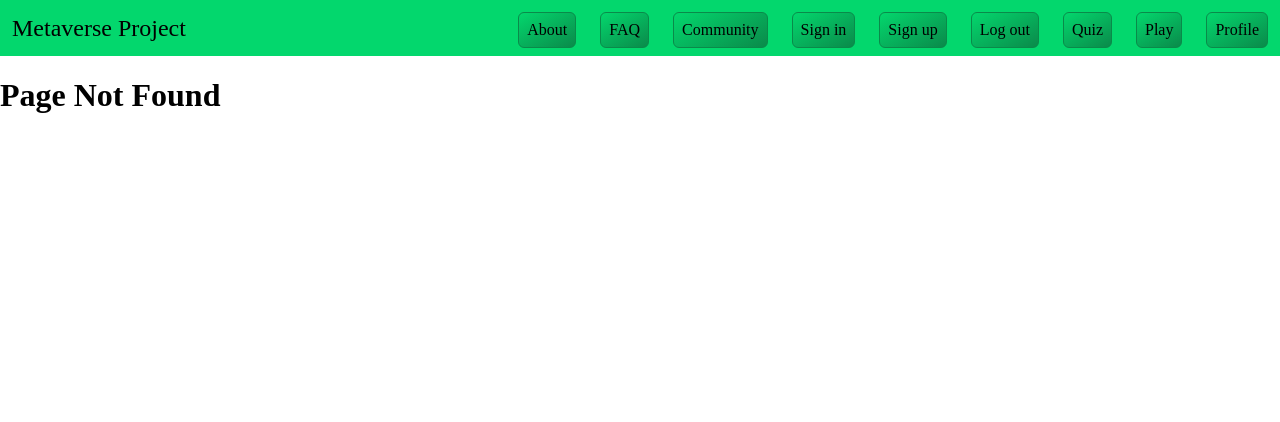
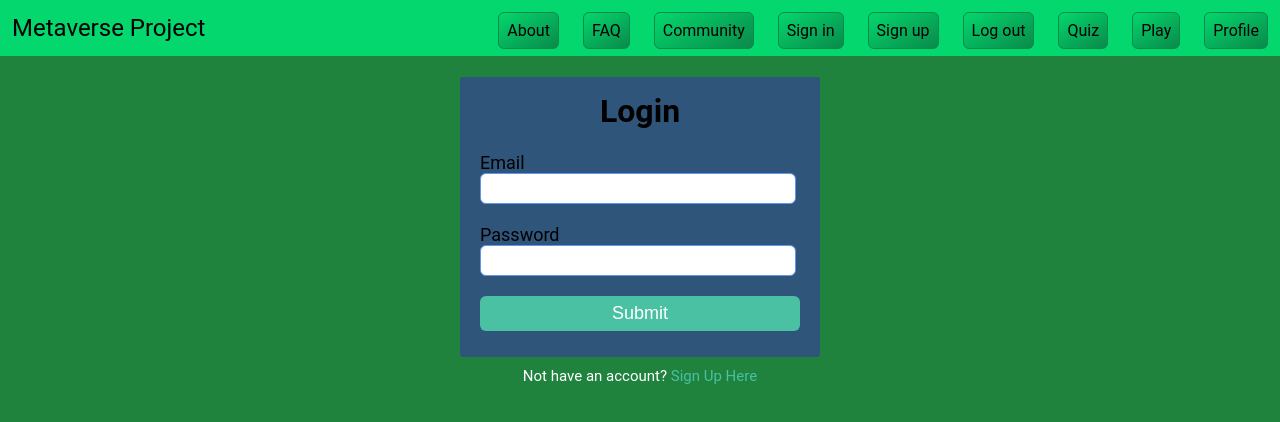
Before and after one commit to berryverry/smsw-hackathon, a React (Vite) app in the folder client/: page /signin in a window 1280 px wide. Before the commit this address had no page. Shown: the top 422 px of the page. Built offline with nearby package versions, Linux system fonts and the light colour scheme.

Commit message:
added sign in and sign up page

```diff
--- a/client/src/App.jsx
+++ b/client/src/App.jsx
@@ -1,6 +1,8 @@
 import './styles/global.scss';
 import Navbar from './components/Navbar';
 import { BrowserRouter as Router, Routes, Route } from 'react-router-dom';
+import LoginPage from './pages/Login';
+import Register from './pages/Register';
 const App = () => {
   return (
     <>
@@ -9,6 +11,8 @@ const App = () => {
         <main>
           <Routes>
             <Route path="/" element={<h1>Index</h1>} />
+            <Route path="/signin" element={<LoginPage />} />
+            <Route path="/signup" element={<Register />} />
             <Route path="*" element={<h1>Page Not Found</h1>} />
           </Routes>
         </main>
--- /dev/null
+++ b/client/src/pages/Login.jsx
@@ -0,0 +1,21 @@
+const LoginPage = () => {
+  return (
+    <>
+      <div className="login-box">
+        <h1>Login</h1>
+        <form>
+          <label>Email</label>
+          <input type="email" placeholder="" />
+          <label>Password</label>
+          <input type="password" placeholder="" />
+          <input type="button" value="Submit" />
+        </form>
+      </div>
+      <p className="para-2">
+        Not have an account? <a href="#">Sign Up Here</a>
+      </p>
+    </>
+  );
+};
+
+export default LoginPage;
--- /dev/null
+++ b/client/src/pages/Register.jsx
@@ -0,0 +1,34 @@
+import '../styles/form.scss';
+
+const Register = () => {
+  return (
+    <>
+      <div className="signup-box">
+        <h1>Sign Up</h1>
+        <h4>It's free</h4>
+        <form>
+          <label>First Name</label>
+          <input type="text" placeholder="" />
+          <label>Last Name</label>
+          <input type="text" placeholder="" />
+          <label>Email</label>
+          <input type="email" placeholder="" />
+          <label>Password</label>
+          <input type="password" placeholder="" />
+          <label>Confirm Password</label>
+          <input type="password" placeholder="" />
+          <input type="button" value="Submit" />
+        </form>
+        <p>
+          By clicking the Sign Up button,you agree to our <br />
+          <a href="#">Instructions</a>
+        </p>
+      </div>
+      <p className="para-2">
+        Already have an account? <a href="#">Login here</a>
+      </p>
+    </>
+  );
+};
+
+export default Register;
--- /dev/null
+++ b/client/src/styles/form.scss
@@ -0,0 +1,76 @@
+body {
+  background-color: #1f833e;
+  font-family: 'Roboto', sans-serif;
+}
+
+.signup-box {
+  width: 360px;
+  height: 620px;
+  margin: auto;
+  background-color: white;
+  border-radius: 3px;
+}
+
+.login-box {
+  width: 360px;
+  height: 280px;
+  margin: auto;
+  border-radius: 3px;
+  background-color: rgba(70, 25, 204, 0.433);
+}
+
+h1 {
+  text-align: center;
+  padding-top: 15px;
+}
+
+h4 {
+  text-align: center;
+}
+
+form {
+  width: 300px;
+  margin-left: 20px;
+}
+
+form label {
+  display: flex;
+  margin-top: 20px;
+  font-size: 18px;
+}
+
+form input {
+  width: 100%;
+  padding: 7px;
+  border: none;
+  border: 1px solid cornflowerblue;
+  border-radius: 6px;
+  outline: none;
+}
+
+input[type='button'] {
+  width: 320px;
+  height: 35px;
+  margin-top: 20px;
+  border: none;
+  background-color: #49c1a2;
+  color: white;
+  font-size: 18px;
+}
+
+p {
+  text-align: center;
+  padding-top: 20px;
+  font-size: 15px;
+}
+
+.para-2 {
+  text-align: center;
+  color: white;
+  font-size: 15px;
+  margin-top: -10px;
+}
+
+.para-2 a {
+  color: #49c1a2;
+}
```
